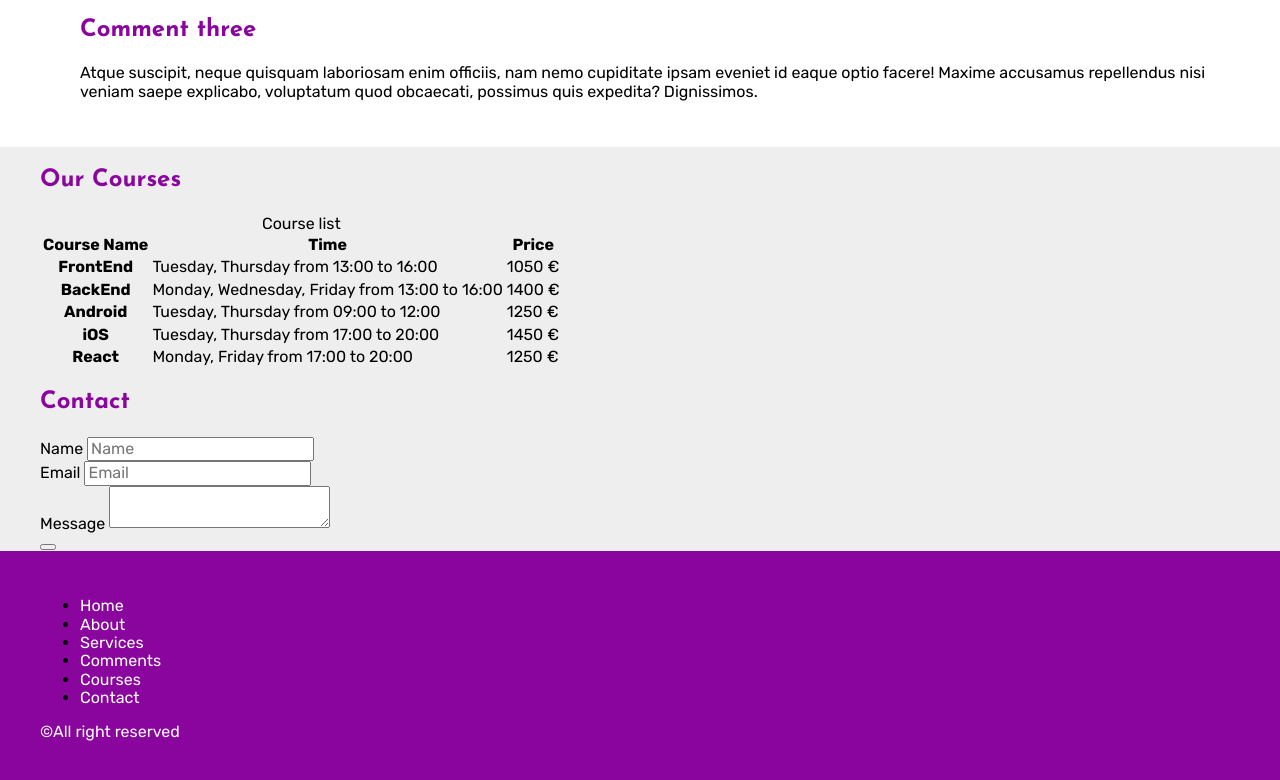
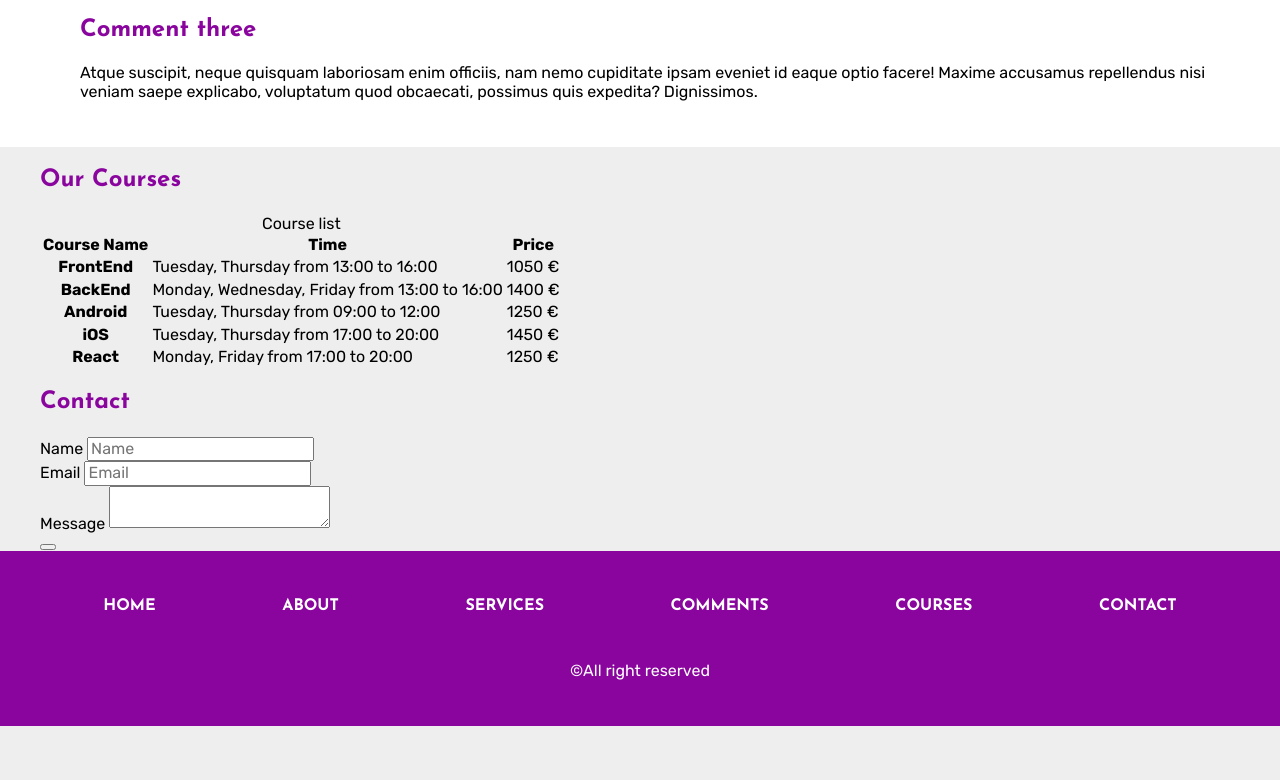
Before and after one commit to ngazdic/leariningSass, a plain HTML site: page public_html/index.html in a window 1280 px wide. Shown: the part 1461-2241 px from the top of the page. After the commit the page ends 2187 px from the top, so only its background shows below. Drawn offline with nearby package versions, Linux system fonts and the light colour scheme; files that its build step writes are made by us from their sources.

Commit message:
footer done, responsive for footer too

```diff
--- a/nbproject/private/private.xml
+++ b/nbproject/private/private.xml
@@ -3,7 +3,9 @@
     <editor-bookmarks xmlns="http://www.netbeans.org/ns/editor-bookmarks/2" lastBookmarkId="0"/>
     <open-files xmlns="http://www.netbeans.org/ns/projectui-open-files/2">
         <group>
-            <file>file:/Users/vladandzulovic/Desktop/Online%20Nastava/08%20SASS/learningSass/public_html/index.html</file>
+            <file>file:/Users/nikolagazdic/Desktop/Work_place_%20CUBES/learnSass1/public_html/scss/theme.scss</file>
+            <file>file:/Users/nikolagazdic/Desktop/Work_place_%20CUBES/learnSass1/public_html/index.html</file>
+            <file>file:/Users/nikolagazdic/Desktop/Work_place_%20CUBES/learnSass1/public_html/scss/partials/_header.scss</file>
         </group>
     </open-files>
 </project-private>
--- a/public_html/scss/partials/_footer.scss
+++ b/public_html/scss/partials/_footer.scss
@@ -1,13 +1,104 @@
 $footer-bg: $purple;
 $footer-color:$white;
+$hover-a-color:$green;
+
+$footer-font:$josefin;
+
 
 
 footer{
     padding:30px 0;
     background-color:$footer-bg;
+    .container{
+
+        text-align:center;
+        p{
+            color:$footer-color;
+        }
+
+        nav{
+
+
+            ul{
+                padding-left:0;
+              padding-bottom:20px;
+
+                li{
+                    list-style-type: none;
+
+
+                    a{
+                        display:block;
+                        color:$footer-color;
+                        padding-bottom:15px;
+                        font-family: $footer-font;
+                        font-weight:$font-bold;
+                        text-transform:uppercase;
+
+                        &:hover{
+                            color:$hover-a-color;
+                        }
+
+                    }
+
+                }
+                //li ends
+            }
+            //ul ends
+
+        }
+        //nav ends
+
+
+
+    }
+    //container ends
 }
+//footer ends
 
-footer a, footer p{
 
-    color:$white;
+@media(min-width:768px){
+    footer{
+    padding:30px 0;
+    background-color:$footer-bg;
+    .container{
+
+        text-align:center;
+        p{
+            color:$footer-color;
+        }
+
+        nav{
+
+
+            ul{
+                display:flex;
+                justify-content: space-around;
+                padding-bottom:30px;
+
+                li{
+                    list-style-type: none;
+
+
+                    a{
+                        padding-bottom:0;
+                        display:block;
+                        color:$footer-color;
+                    }
+
+                }
+                //li ends
+            }
+            //ul ends
+
+        }
+        //nav ends
+
+
+
+    }
+    //container ends
 }
+//footer ends
+
+}
```
Also changed, not shown: public_html/css/theme.css, 1 other file.
